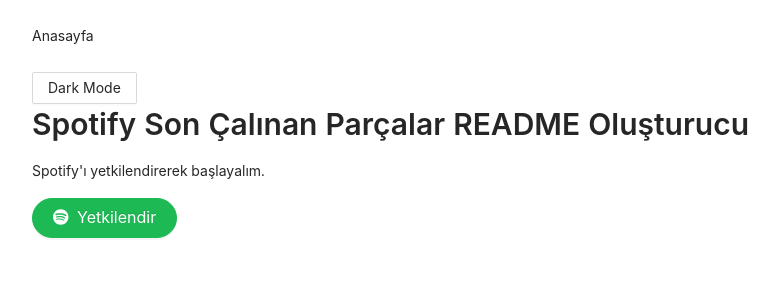
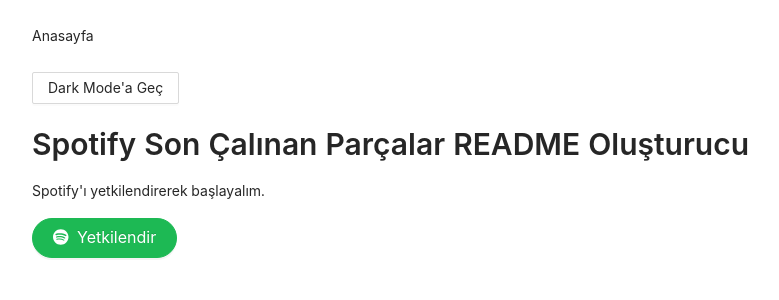
Before and after one commit to madtethys/spotify-son-dinlenenler, a Next.js app: page / in a window 1280 px wide. Shown: the top 300 px of the page, without its empty margins (128-907 px from the left). Built offline with nearby package versions, Linux system fonts and the light colour scheme; no server answers.

Commit message:
Koyu Tema Güncellemesi

```diff
--- a/pages/index.tsx
+++ b/pages/index.tsx
@@ -12,7 +12,7 @@ const { Text, Title } = Typography;
 export default function Home(): JSX.Element {
     const router = useRouter();
     const [currentUser, setCurrentUser] = useState<string | undefined>(undefined);
-    const [theme, setTheme] = useState<string>('light');
+    const [theme, setTheme] = useState<string>('light'); // Temayı yönetmek için bir state ekledik.
     const error = router.query['error'];
 
     useEffect(() => {
@@ -21,16 +21,15 @@ export default function Home(): JSX.Element {
             setCurrentUser(user);
         }
 
-        const savedTheme = Cookie.get('theme') || 'light';
-        setTheme(savedTheme);
-        document.documentElement.setAttribute('data-theme', savedTheme);
+        // Sayfa yüklendiğinde mevcut temayı almak için
+        const currentTheme = document.documentElement.getAttribute('data-theme') || 'light';
+        setTheme(currentTheme);
     }, []);
 
-    const toggleTheme = () => {
+    const handleThemeToggle = () => {
         const newTheme = theme === 'light' ? 'dark' : 'light';
         setTheme(newTheme);
-        document.documentElement.setAttribute('data-theme', newTheme);
-        Cookie.set('theme', newTheme);
+        document.documentElement.setAttribute('data-theme', newTheme); // Tema değişimini DOM'a yansıtıyoruz.
     };
 
     const handleClearCreds = () => {
@@ -39,7 +38,7 @@ export default function Home(): JSX.Element {
     };
 
     return (
-        <div className="container">
+        <div className={`container ${theme}`}>
             <Head>
                 <title>Spotify Son Çalınan Parçalar README Oluşturucu</title>
                 <link rel="icon" href="/favicon.ico" />
@@ -49,11 +48,11 @@ export default function Home(): JSX.Element {
                 <Breadcrumb.Item href="/">Anasayfa</Breadcrumb.Item>
             </Breadcrumb>
 
+            <Button onClick={handleThemeToggle} style={{ marginBottom: '20px' }}>
+                {theme === 'light' ? 'Dark Mode\'a Geç' : 'Light Mode\'a Geç'}
+            </Button>
+
             <div>
-                <Button onClick={toggleTheme}>
-                    {theme === 'light' ? 'Dark Mode' : 'Light Mode'}
-                </Button>
-
                 <Title level={2}>Spotify Son Çalınan Parçalar README Oluşturucu</Title>
                 {error && <Alert message="Hata" description={error} type="error" style={{ marginBottom: 18 }} />}
 
```
